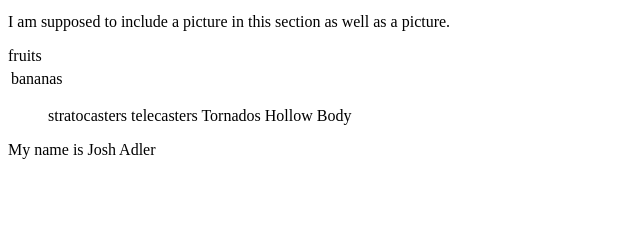
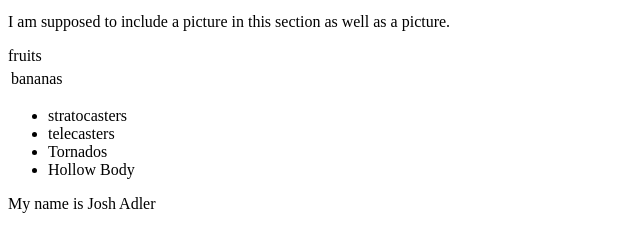
Before and after one commit to iusefender/iusefender.github.io, a plain HTML site: page index.html in a window 1280 px wide. Shown: the part 421-672 px from the top of the page, without its empty margins (0-640 px from the left). Drawn offline with Linux system fonts and the light colour scheme.

Commit message:
added content to page

```diff
--- a/index.html
+++ b/index.html
@@ -8,7 +8,7 @@
  <body>
 	<h1>iusefender</h1>
 	<div>
-		<img src="http://www.google.com/url?sa=i&rct=j&q=&esrc=s&source=images&cd=&cad=rja&uact=8&docid=MKPo717pzfpKXM&tbnid=J0j5pgJWgipfkM:&ved=0CAUQjRw&url=http%3A%2F%2Fwww.altomusic.com%2Ffender-american-deluxe-stratocaster-hss-tungsten-electric-guitar-w-case-1017837&ei=Du7rU9_XGJD3yQTs6ILYAQ&bvm=bv.72938740,d.aWw&psig=AFQjCNFYJz56BypZLMwpKJEK0wjFZ0L5rw&ust=1408057221525507">
+		<img src="http://www.altomusic.com/media/catalog/product/cache/1/thumbnail/460x440/8a02aedcaf38ad3a98187ab0a1dede95/f/e/fender-guitars-0119102759-0/0119102759-Fender-American-Deluxe-Stratocaster-HSS-Tungsten-Electric-Guitar-w_-Case.png">
 		<p> This is an excercise in HTML training. </p>
 		<p>I am supposed to include a picture in this section as well as a picture. </p>
 	<div> <table>
@@ -19,10 +19,10 @@
 
 	<div>
 		<ul>
-		stratocasters
-		telecasters
-		Tornados
-		Hollow Body
+		<li>stratocasters</li>
+		<li>telecasters</li>
+		<li>Tornados</li>
+		<li>Hollow Body </li>
 		</ul>
 
 		</div>
```
